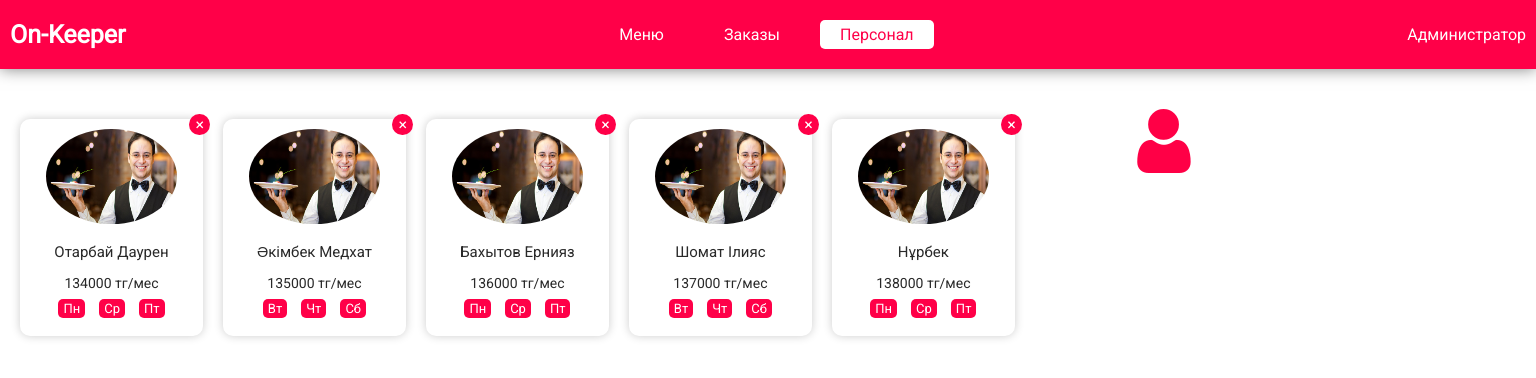
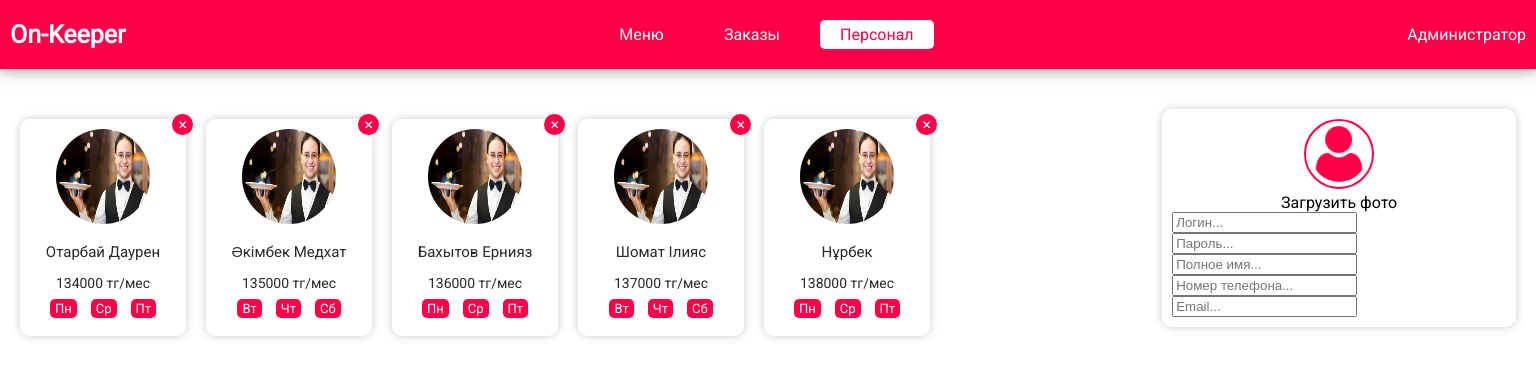
Before and after one commit to Medkhat/onkeeper, a React (Create React App) app: page /personal in a window 1536 px wide. Shown: the top 378 px of the page. Built offline with nearby package versions, Linux system fonts and the light colour scheme.

Commit message:
Onkeeper App

```diff
--- a/src/components/menu/Menu.module.css
+++ b/src/components/menu/Menu.module.css
@@ -137,15 +137,37 @@
 .product_name:hover {
   color: #ff0048;
 }
+@media only screen and (min-width: 1199px) {
+  .products {
+    flex-wrap: nowrap;
+    -ms-flex-wrap: nowrap;
+  }
+}
 @media only screen and (min-width: 1300px) {
   .item_card {
     width: 15%;
     margin: 10px 15px;
   }
 }
-@media only screen and (min-width: 1199px) {
+@media only screen and (min-width: 1500px) {
+  .category_block {
+    width: 22%;
+  }
   .products {
-    flex-wrap: nowrap;
-    -ms-flex-wrap: nowrap;
+    width: 77%;
+  }
+  .item_card {
+    width: 13%;
   }
 }
+@media only screen and (min-width: 1700px) {
+  .category_block {
+    width: 20%;
+  }
+  .products {
+    width: 79%;
+  }
+  .item_card {
+    width: 12%;
+  }
+}
--- a/src/components/personal/Personal.module.css
+++ b/src/components/personal/Personal.module.css
@@ -29,7 +29,7 @@
   position: relative;
 }
 .img {
-  width: 80%;
+  width: 75%;
   height: 95px;
   border-radius: 50%;
 }
@@ -69,3 +69,55 @@
   top: -5px;
   right: -7px;
 }
+.img_label {
+  display: block;
+  cursor: pointer;
+}
+.img_label:hover {
+  color: #ff0048;
+}
+.upload_img {
+  text-align: center;
+}
+.upload_img img {
+  width: 70px;
+  border: 2px solid #ff0048;
+  padding: 5px;
+  border-radius: 50%;
+}
+.personal_form {
+  padding: 10px;
+  border-radius: 10px;
+  box-shadow: 0 0 10px 0 rgba(0, 0, 0, 0.2);
+  margin-right: 10px;
+}
+@media only screen and (min-width: 1500px) {
+  .left_block {
+    width: 73%;
+  }
+  .card {
+    width: 15%;
+  }
+  .right_block {
+    width: 24%;
+  }
+  .img {
+    width: 65%;
+  }
+}
+@media only screen and (min-width: 1700px) {
+  .left_block {
+    width: 75%;
+  }
+  .right_block {
+    width: 22%;
+  }
+  .card {
+    width: 13%;
+  }
+}
+@media only screen and (max-width: 1199px) {
+  .card {
+    width: 20%;
+  }
+}
--- a/src/components/personal/PersonalForm.jsx
+++ b/src/components/personal/PersonalForm.jsx
@@ -7,6 +7,25 @@ const PersonalForm = () => {
     <div className={p.personal_form}>
       <div className={p.upload_img}>
         <img src={def_user} alt="DEFAULT_USER" />
+        <label className={p.img_label}>
+          Загрузить фото
+          <input type="file" style={{ display: "none" }} />
+        </label>
+      </div>
+      <div className={p.form_input}>
+        <input type="text" placeholder="Логин..." />
+      </div>
+      <div className={p.form_input}>
+        <input type="password" placeholder="Пароль..." />
+      </div>
+      <div className={p.form_input}>
+        <input type="text" placeholder="Полное имя..." />
+      </div>
+      <div className={p.form_input}>
+        <input type="number" placeholder="Номер телефона..." />
+      </div>
+      <div className={p.form_input}>
+        <input type="email" placeholder="Email..." />
       </div>
     </div>
   )
```
